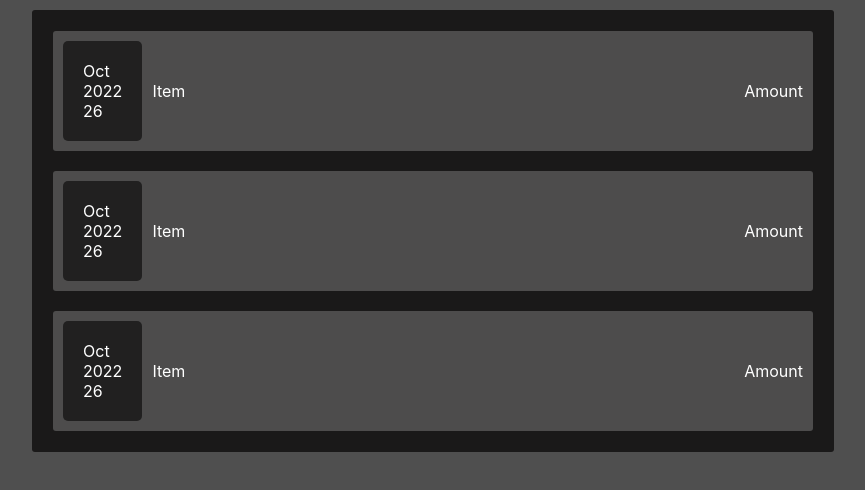
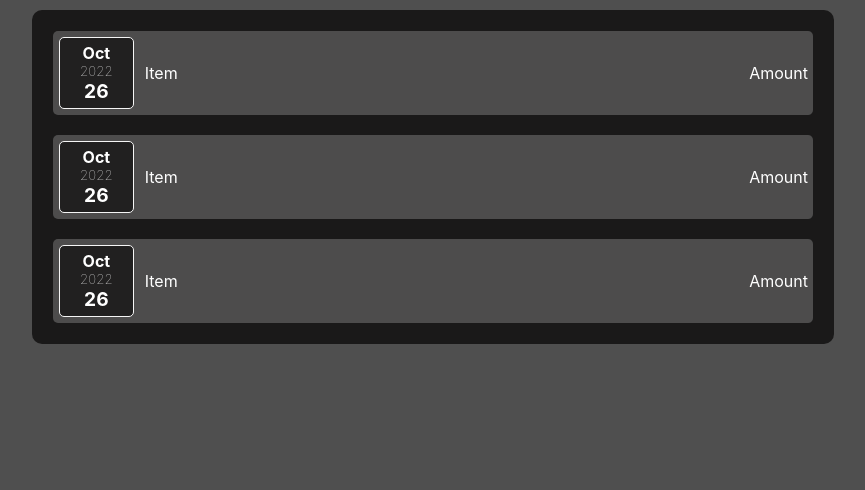
Before and after one commit to BamideleD/expensed-tracker, a React (Create React App) app: page / in a window 1280 px wide. Shown: the top 490 px of the page, without its empty margins (207-1072 px from the left). Built offline with nearby package versions, Linux system fonts and the light colour scheme.

Commit message:
Complete style for date, moving to item and amount

```diff
--- a/src/Components/Dated.module.css
+++ b/src/Components/Dated.module.css
@@ -1,16 +1,28 @@
 .time{
     background-color: rgb(33, 32, 32);
-    border: 10px;
+    margin: 1px;
+    border: 1px solid whitesmoke;
     border-radius: 5px;
-    border-color: antiquewhite;
-    padding: 20px;
+    display: flex;
+    flex-direction: column;
+    align-items: center;
+    padding: 5px 20px
 }
 
 
-.month{}
+.month{
+
+    font-weight:bold
+}
 
 
-.year{}
+.year{
+    font-weight:lighter ;
+    font-size: smaller;
+}
 
 
-.day{}
+.day{
+    font-size: larger;
+    font-weight:bolder
+}
--- a/src/Components/ExpenseItem.module.css
+++ b/src/Components/ExpenseItem.module.css
@@ -4,8 +4,8 @@
     color: white;
     background-color:rgba(128, 128, 128, 0.503);
     margin:20px;
-    border-radius: 3px;
-    padding: 10px;
+    border-radius: 5px;
+    padding: 5px;
 
 
 
--- a/src/Components/ExpenseTab.module.css
+++ b/src/Components/ExpenseTab.module.css
@@ -1,7 +1,7 @@
 .expenseTab{
     width: 800px;
     margin: 10px;
-    border-radius: 3px;
+    border-radius: 10px;
     background-color: rgb(26, 25, 25);
     padding: 1px;
 
```
